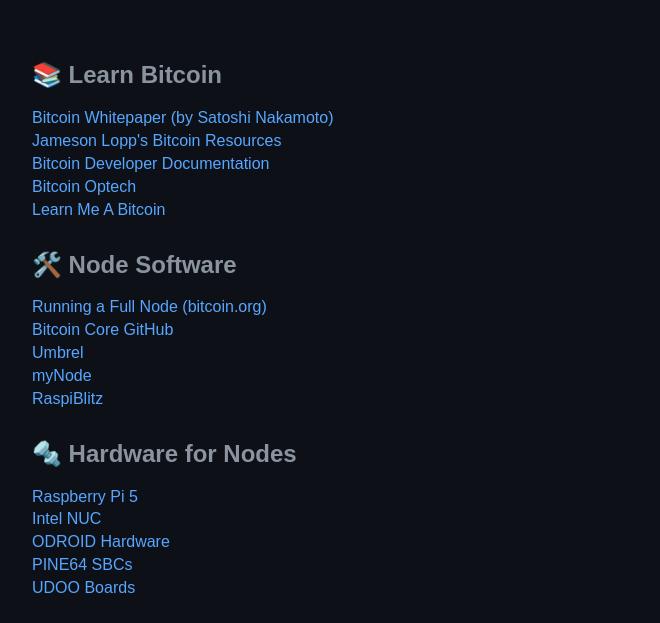
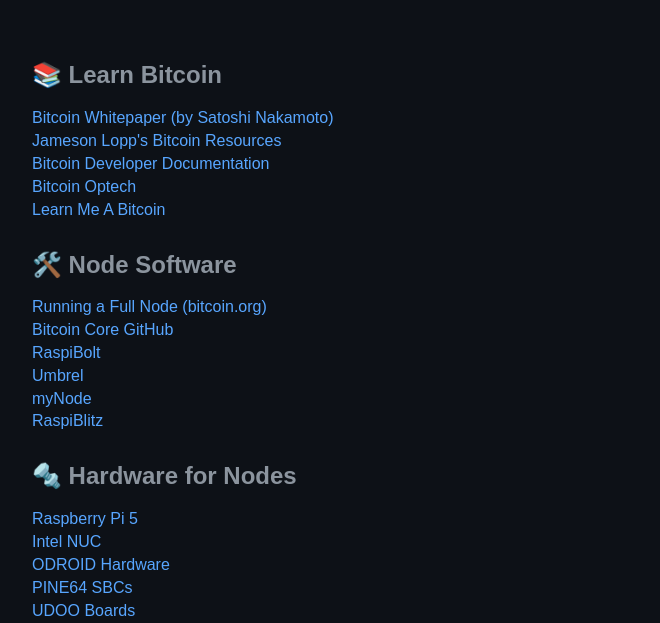
Before and after one commit to BitcoinNodeBuilder/bitcoinnodebuilder.com, a plain HTML site: page index.html in a window 1280 px wide. Shown: the part 209-832 px from the top of the page, without its empty margins (208-868 px from the left). Drawn offline with Linux system fonts and the light colour scheme.

Commit message:
Update index.html

```diff
--- a/index.html
+++ b/index.html
@@ -71,6 +71,7 @@
     <h2>🛠️ Node Software</h2>
     <a href="https://bitcoin.org/en/full-node" target="_blank">Running a Full Node (bitcoin.org)</a>
     <a href="https://github.com/bitcoin/bitcoin" target="_blank">Bitcoin Core GitHub</a>
+    <a href="https://raspibolt.org/" target="_blank">RaspiBolt</a>
     <a href="https://umbrel.com/" target="_blank">Umbrel</a>
     <a href="https://mynodebtc.com/" target="_blank">myNode</a>
     <a href="https://raspiblitz.org/" target="_blank">RaspiBlitz</a>
```
